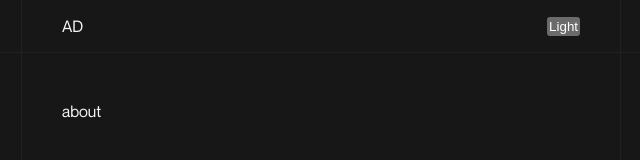
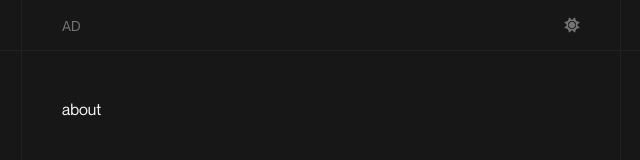
Before and after one commit to andreadayo/portfolio, a Next.js app: page / in a window 1280 px wide. Shown: the top 160 px of the page, without its empty margins (319-959 px from the left). Built offline with nearby package versions, Linux system fonts and the light colour scheme; a web font is replaced by a local one.

Commit message:
feat(header): update theme toggle icon

```diff
--- a/components/Header/index.tsx
+++ b/components/Header/index.tsx
@@ -4,7 +4,11 @@ import ThemeToggle from "@/components/ThemeToggle";
 export default function Header() {
   return (
     <Container smallPadding>
-      <span>AD</span>
+      <span
+        style={{ fontSize: "var(--text-sm)", color: "var(--text-secondary)" }}
+      >
+        AD
+      </span>
       <ThemeToggle />
     </Container>
   );
--- /dev/null
+++ b/components/SvgIcon/index.tsx
@@ -0,0 +1,28 @@
+interface SvgIconProps {
+  src: string;
+  color?: string;
+  size?: number | string;
+  className?: string;
+}
+
+export default function SvgIcon({
+  src,
+  color = "var(--foreground)",
+  size = 24,
+  className,
+}: SvgIconProps) {
+  return (
+    <span
+      className={className}
+      aria-hidden="true"
+      style={{
+        width: size,
+        height: size,
+        display: "inline-block",
+        backgroundColor: color,
+        mask: `url(${src}) center / contain no-repeat`,
+        WebkitMask: `url(${src}) center / contain no-repeat`,
+      }}
+    />
+  );
+}
--- a/components/ThemeToggle.tsx
+++ b/components/ThemeToggle/index.tsx
@@ -2,6 +2,7 @@
 
 import { useSyncExternalStore } from "react";
 import { useTheme } from "next-themes";
+import SvgIcon from "@/components/SvgIcon";
 
 function useMounted() {
   return useSyncExternalStore(
@@ -31,12 +32,20 @@ export default function ThemeToggle() {
   const isDark = resolvedTheme === "dark";
 
   return (
-    <button
-      type="button"
+    <div
       onClick={() => setTheme(isDark ? "light" : "dark")}
       aria-label={`Switch to ${isDark ? "light" : "dark"} mode`}
+      style={{ cursor: "pointer", display: "flex", alignItems: "center" }}
     >
-      {isDark ? "Light" : "Dark"}
-    </button>
+      {isDark ? (
+        <SvgIcon src="/icons/sun.svg" color="var(--text-secondary" size="1em" />
+      ) : (
+        <SvgIcon
+          src="/icons/moon.svg"
+          color="var(--text-secondary"
+          size="1em"
+        />
+      )}
+    </div>
   );
 }
```
Also changed, not shown: public/icons/moon.svg (added), public/icons/sun.svg (added).
